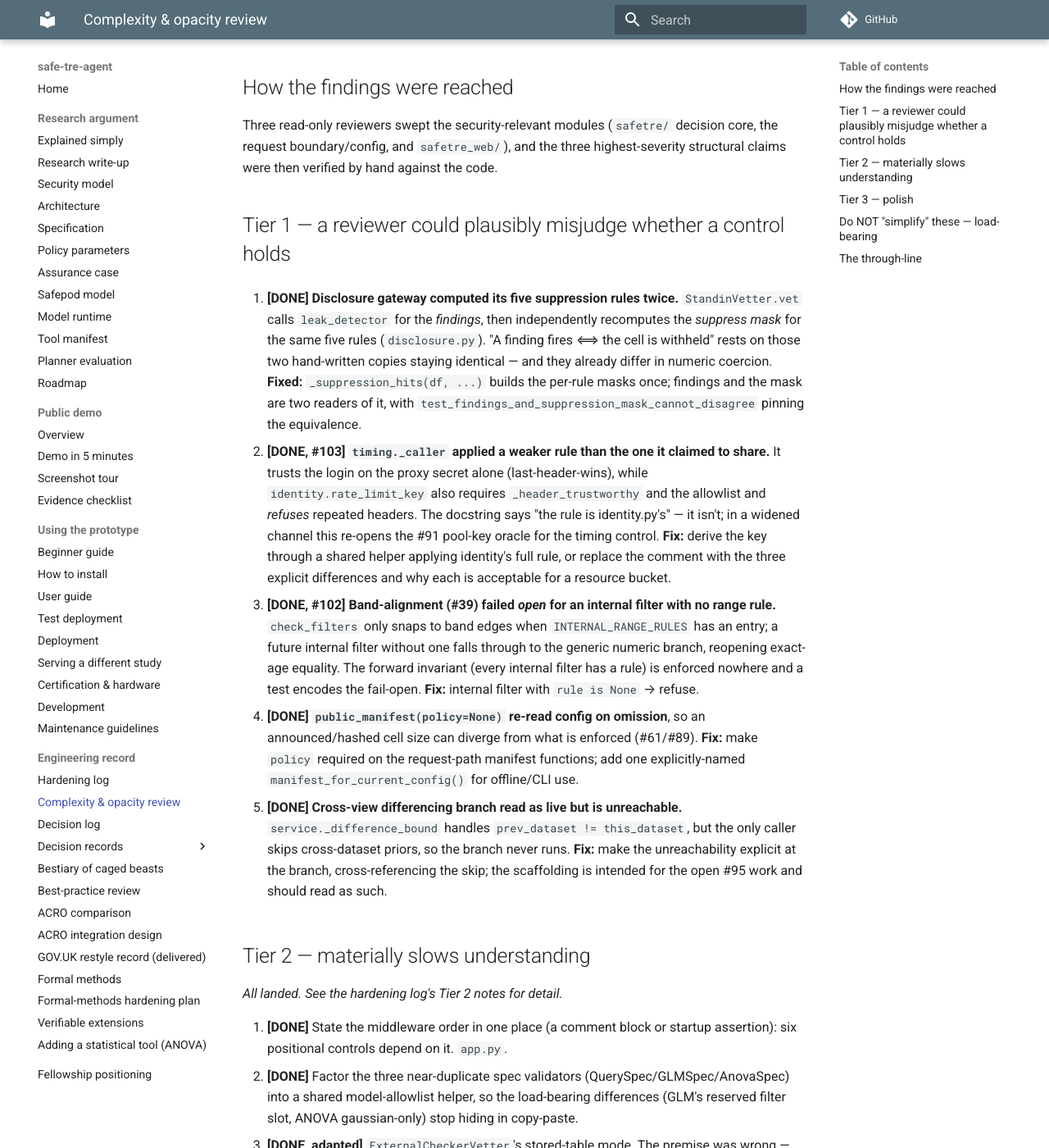
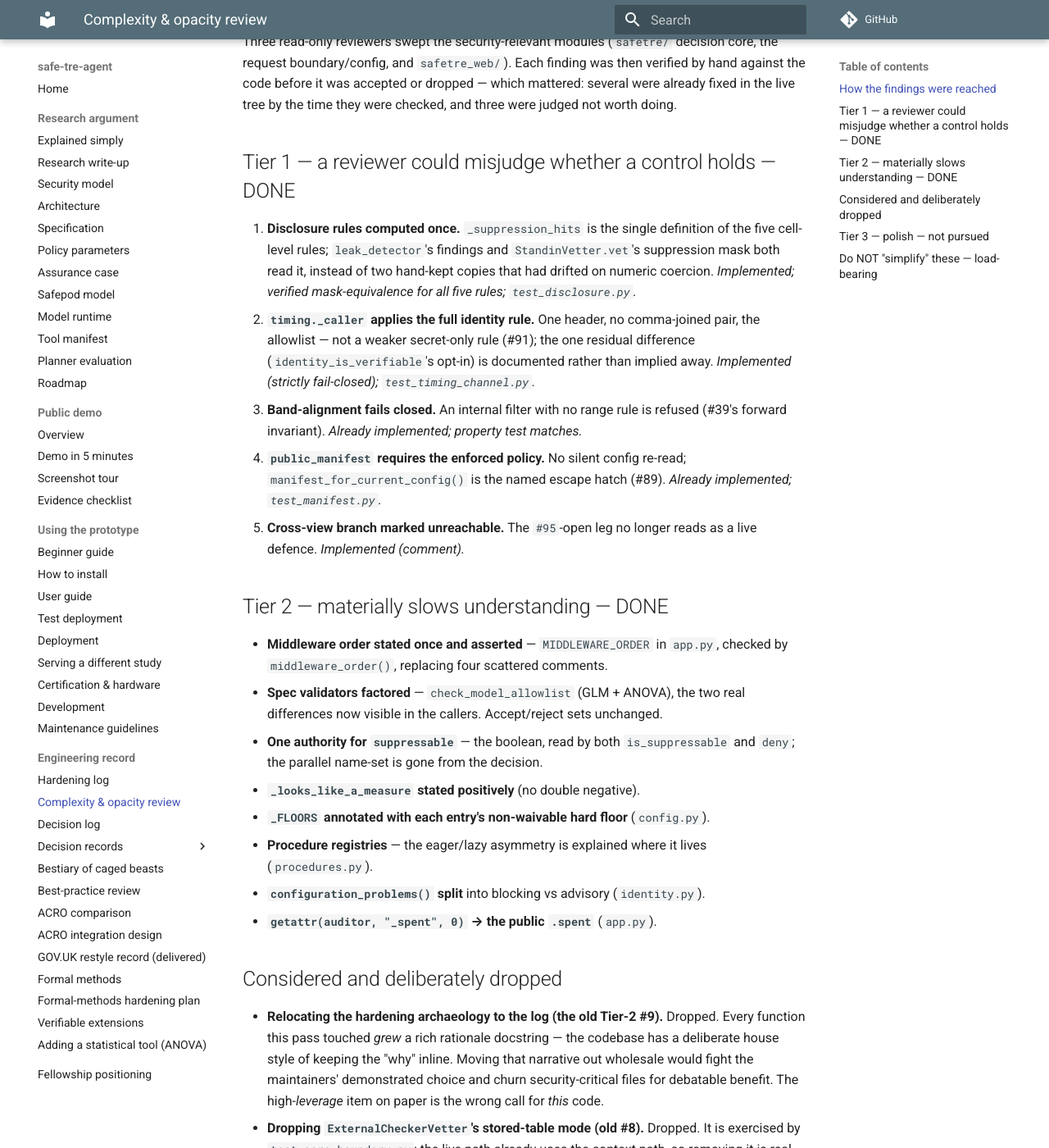
Before and after one commit to wadelab/safe-tre-agent, an MkDocs documentation site: the page built from docs/complexity-review.md, in a window 1280 px wide and 1400 px high, scrolled down 479 px. Shown: the whole window at 82% size. Built offline with MkDocs 1.6.1 and Material for MkDocs 9.7.7, drawn with Linux system fonts in a browser that asks for light colours; comment, search, counter and statistics services are not loaded; some of the changed text lies outside the part shown.

Commit message:
Mark the complexity review implemented, and record what was dropped
Tiers 1 and 2 landed in 0e506f5; this brings the review document up to that
reality — each item marked done and pinned to the test that covers it — and
states plainly the three things considered and dropped, with the reason:
relocating the inline hardening rationale fights the codebase's deliberate
house style; removing the external checker's stored-table mode is test churn
for little gain; and renaming identity_is_verifiable earns too little against a
docstring that already draws the distinction.

```diff
--- a/docs/complexity-review.md
+++ b/docs/complexity-review.md
@@ -1,100 +1,83 @@
 # Complexity & opacity review
 
-Status: **Tiers 1 and 2 landed; Tier 3 proposed** (2026-08-03). Items 1–10 below are
-implemented — see the 2026-08-03 clarification pass in
-[hardening-log.md](hardening-log.md) for what each one changed, including the
-two that tighten behaviour (#102 band alignment, #103 the pool key). Tier 2
-changed no behaviour at all. Companion to
-[security.md](security.md), [hardening-log.md](hardening-log.md) and the formal
-artifacts. Guiding principle: *secure code is understandable code.* Eight-plus
-rounds of self-red-teaming layered subtle logic into the decision path; this
-review finds where that logic is now **unnecessarily** hard to follow — for a
-reviewer trying to confirm a control holds — and proposes clarifications that
-change no behaviour.
+Status: **implemented** (2026-08-03). Companion to [security.md](security.md),
+[hardening-log.md](hardening-log.md) and the formal artifacts. Guiding
+principle: *secure code is understandable code.* Eight-plus rounds of
+self-red-teaming layered subtle logic into the decision path; this review found
+where that logic had become **unnecessarily** hard to follow — for a reviewer
+trying to confirm a control holds — and the clarifications that fix it without
+changing behaviour.
 
-Every item below is a clarification, not a relaxation: no control is removed or
-weakened. Three of the five Tier 1 items changed no behaviour at all; two
-(#102, #103) deliberately TIGHTEN it and landed with tests pinning the new
-refusal. Each must land with the test suite and
-the `test_formal_*_sync` checks still green; the rule-name set and the
-Alloy/red-team corpus refer to rules *by name*, so any rename stays in step with
-them.
+All the accepted changes are behaviour-preserving (the one exception, the
+abandoned-task key, moves strictly fail-closed) and shipped in commit
+`0e506f5`. The full suite is green (944 passed, 3 slow-deselected) and the
+`test_formal_*_sync` hops hold, so the models and docs stayed in step.
 
 ## How the findings were reached
 
 Three read-only reviewers swept the security-relevant modules (`safetre/`
-decision core, the request boundary/config, and `safetre_web/`), and the three
-highest-severity structural claims were then verified by hand against the code.
+decision core, the request boundary/config, and `safetre_web/`). Each finding
+was then verified by hand against the code before it was accepted or dropped —
+which mattered: several were already fixed in the live tree by the time they
+were checked, and three were judged not worth doing.
 
-## Tier 1 — a reviewer could plausibly misjudge whether a control holds
+## Tier 1 — a reviewer could misjudge whether a control holds — DONE
 
-1. **[DONE] Disclosure gateway computed its five suppression rules twice.**
-   `StandinVetter.vet` calls `leak_detector` for the *findings*, then
-   independently recomputes the *suppress mask* for the same five rules
-   (`disclosure.py`). "A finding fires ⟺ the cell is withheld" rests on those
-   two hand-written copies staying identical — and they already differ in
-   numeric coercion. **Fixed:** `_suppression_hits(df, ...)` builds the
-   per-rule masks once; findings and the mask are two readers of it, with
-   `test_findings_and_suppression_mask_cannot_disagree` pinning the equivalence.
+1. **Disclosure rules computed once.** `_suppression_hits` is the single
+   definition of the five cell-level rules; `leak_detector`'s findings and
+   `StandinVetter.vet`'s suppression mask both read it, instead of two
+   hand-kept copies that had drifted on numeric coercion. *Implemented;
+   verified mask-equivalence for all five rules; `test_disclosure.py`.*
+2. **`timing._caller` applies the full identity rule.** One header, no
+   comma-joined pair, the allowlist — not a weaker secret-only rule (#91); the
+   one residual difference (`identity_is_verifiable`'s opt-in) is documented
+   rather than implied away. *Implemented (strictly fail-closed);
+   `test_timing_channel.py`.*
+3. **Band-alignment fails closed.** An internal filter with no range rule is
+   refused (#39's forward invariant). *Already implemented; property test
+   matches.*
+4. **`public_manifest` requires the enforced policy.** No silent config
+   re-read; `manifest_for_current_config()` is the named escape hatch (#89).
+   *Already implemented; `test_manifest.py`.*
+5. **Cross-view branch marked unreachable.** The `#95`-open leg no longer reads
+   as a live defence. *Implemented (comment).*
 
-2. **[DONE, #103] `timing._caller` applied a weaker rule than the one it claimed to share.**
-   It trusts the login on the proxy secret alone (last-header-wins), while
-   `identity.rate_limit_key` also requires `_header_trustworthy` and the
-   allowlist and *refuses* repeated headers. The docstring says "the rule is
-   identity.py's" — it isn't; in a widened channel this re-opens the #91
-   pool-key oracle for the timing control. **Fix:** derive the key through a
-   shared helper applying identity's full rule, or replace the comment with the
-   three explicit differences and why each is acceptable for a resource bucket.
+## Tier 2 — materially slows understanding — DONE
 
-3. **[DONE, #102] Band-alignment (#39) failed *open* for an internal filter with no range
-   rule.** `check_filters` only snaps to band edges when `INTERNAL_RANGE_RULES`
-   has an entry; a future internal filter without one falls through to the
-   generic numeric branch, reopening exact-age equality. The forward invariant
-   (every internal filter has a rule) is enforced nowhere and a test encodes the
-   fail-open. **Fix:** internal filter with `rule is None` → refuse.
+- **Middleware order stated once and asserted** — `MIDDLEWARE_ORDER` in
+  `app.py`, checked by `middleware_order()`, replacing four scattered comments.
+- **Spec validators factored** — `check_model_allowlist` (GLM + ANOVA), the two
+  real differences now visible in the callers. Accept/reject sets unchanged.
+- **One authority for `suppressable`** — the boolean, read by both
+  `is_suppressable` and `deny`; the parallel name-set is gone from the decision.
+- **`_looks_like_a_measure` stated positively** (no double negative).
+- **`_FLOORS` annotated with each entry's non-waivable hard floor** (`config.py`).
+- **Procedure registries** — the eager/lazy asymmetry is explained where it
+  lives (`procedures.py`).
+- **`configuration_problems()` split** into blocking vs advisory (`identity.py`).
+- **`getattr(auditor, "_spent", 0)` → the public `.spent`** (`app.py`).
 
-4. **[DONE] `public_manifest(policy=None)` re-read config on omission**, so an
-   announced/hashed cell size can diverge from what is enforced (#61/#89).
-   **Fix:** make `policy` required on the request-path manifest functions; add
-   one explicitly-named `manifest_for_current_config()` for offline/CLI use.
+## Considered and deliberately dropped
 
-5. **[DONE] Cross-view differencing branch read as live but is unreachable.**
-   `service._difference_bound` handles `prev_dataset != this_dataset`, but the
-   only caller skips cross-dataset priors, so the branch never runs. **Fix:**
-   make the unreachability explicit at the branch, cross-referencing the skip;
-   the scaffolding is intended for the open #95 work and should read as such.
+- **Relocating the hardening archaeology to the log (the old Tier-2 #9).**
+  Dropped. Every function this pass touched *grew* a rich rationale docstring —
+  the codebase has a deliberate house style of keeping the "why" inline. Moving
+  that narrative out wholesale would fight the maintainers' demonstrated choice
+  and churn security-critical files for debatable benefit. The high-*leverage*
+  item on paper is the wrong call for *this* code.
+- **Dropping `ExternalCheckerVetter`'s stored-table mode (old #8).** Dropped.
+  It is exercised by `test_acro_boundary.py`; the live path already uses the
+  context path, so removing it is real test churn for a modest surface
+  reduction. Not worth it.
+- **Renaming `identity_is_verifiable` (old #10 sub-item).** Dropped. Its
+  docstring already spells out the key-grade-vs-authorization distinction, and
+  it has one call site; a security-module rename earns too little.
 
-## Tier 2 — materially slows understanding
+## Tier 3 — polish — not pursued
 
-*All landed. See the hardening log's Tier 2 notes for detail.*
-
-6. **[DONE]** State the middleware order in one place (a comment block or startup
-   assertion): six positional controls depend on it. `app.py`.
-7. **[DONE]** Factor the three near-duplicate spec validators (QuerySpec/GLMSpec/AnovaSpec)
-   into a shared model-allowlist helper, so the load-bearing differences
-   (GLM's reserved filter slot, ANOVA gaussian-only) stop hiding in copy-paste.
-8. **[DONE, adapted]** `ExternalCheckerVetter`'s stored-table mode. The premise
-   was wrong — the ACRO comparison harness and ~15 boundary tests use it, so
-   deleting it would have been a functional regression. Instead `shared=True`
-   makes the dangerous combination unconstructible and the shared instance's
-   fallback fail closed.
-9. **[DONE, worst offenders]** Move the hardening archaeology (>5:1 comment:code in places) out of the
-   decision path into `hardening-log.md` keyed by `#NN`; leave a one-line
-   current invariant + ref at each site.
-10. **[DONE]** Smaller: one authority for "suppressable"; `identity_is_verifiable`
-    documented as the stronger key-grade check (NOT renamed: hardening #91
-    records the fix by that name); annotate each config `_FLOORS`
-    entry with its non-waivable hard floor; rewrite `_looks_like_a_measure`'s
-    double negative positively; explain or unify the eager-vs-lazy procedure
-    registries; split `configuration_problems()` fatal vs advisory; replace
-    `getattr(sess.auditor, "_spent", 0)` with the public `.spent`.
-
-## Tier 3 — polish
-
-Dead `getlist` fallback that would weaken the repeat-header refusal if it ran;
-duplicated HITL block; the pool-full 503's disguised constant sleep; unused
-`sleep_to_boundary` import; the band-snap mock helpers sitting at module top as
-if they were controls.
+Cosmetic items (a dead `getlist` fallback, a duplicated HITL block, an unused
+import, the band-snap mock helpers' placement). Left as-is; none affect
+understandability of a control.
 
 ## Do NOT "simplify" these — load-bearing
 
@@ -108,9 +91,3 @@ the `budget×1.2 ≤ ceiling` cross-dial floor; the procedure `IS NOT NULL` guar
 per-caller *and* global abandoned-task caps; padding refusals; the required
 proxy secret; and `SessionStore.rehydrate`'s chain-verify-fatal replay. Each
 looks over-built and each closes a specific, documented attack.
-
-## The through-line
-
-The opacity here is not clever code — it is rationale inlined as essays plus a
-few controls whose load-bearing status is only discoverable by tracing. Highest
-systemic leverage: #1, #6, #9. Highest correctness risk: #1, #2, #3.
```
